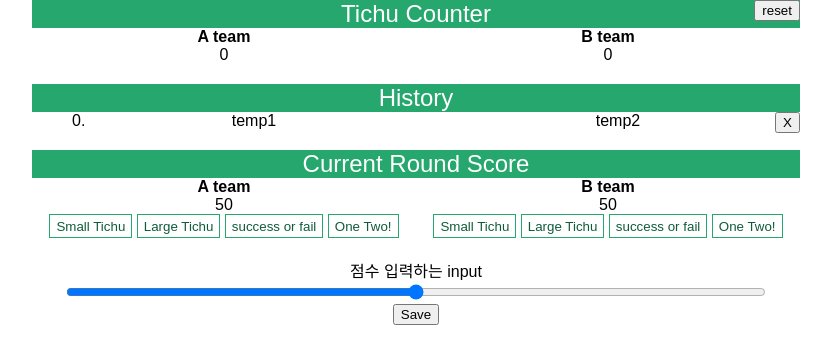
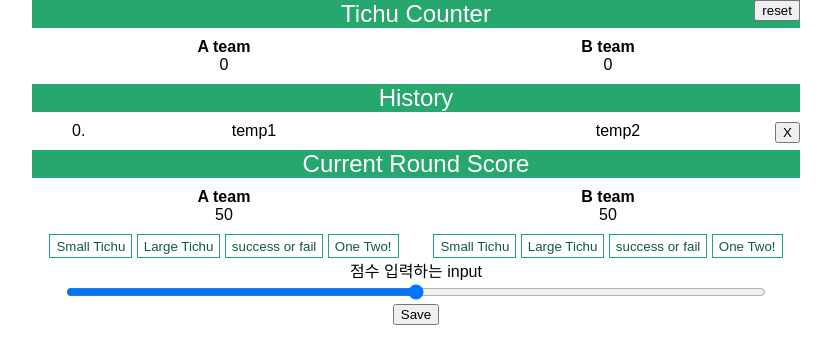
Before and after one commit to aurpo1/tichu-counter, a plain HTML site: page index.html in a window 1280 px wide. Shown: the whole page, without its empty margins (224-1055 px from the left). Drawn offline with Linux system fonts and the light colour scheme.

Commit message:
modify: little modify

```diff
--- a/index.html
+++ b/index.html
@@ -77,7 +77,7 @@
           oninput="inputValue(this)"
         />
       </div>
-      <button class="btn-save" onclick="save(this)">Save</button>
+      <button class="save" onclick="save(this)">Save</button>
     </section>
   </body>
 </html>
--- a/main.css
+++ b/main.css
@@ -25,7 +25,6 @@ p {
 
 section {
   width: 768px;
-  margin-bottom: 20px;
 }
 
 section.main {
@@ -55,14 +54,17 @@ div.score-box {
 
 div.score {
   width: 384px;
+  margin: 10px 0;
 }
 
 li {
   display: flex;
+  position: relative;
 }
 
 li > p {
   position: absolute;
+  top: 10px;
   left: 10;
 }
 
@@ -72,6 +74,7 @@ li > div {
 
 li > button {
   position: absolute;
+  top: 10px;
   right: 0;
 }
 
```
